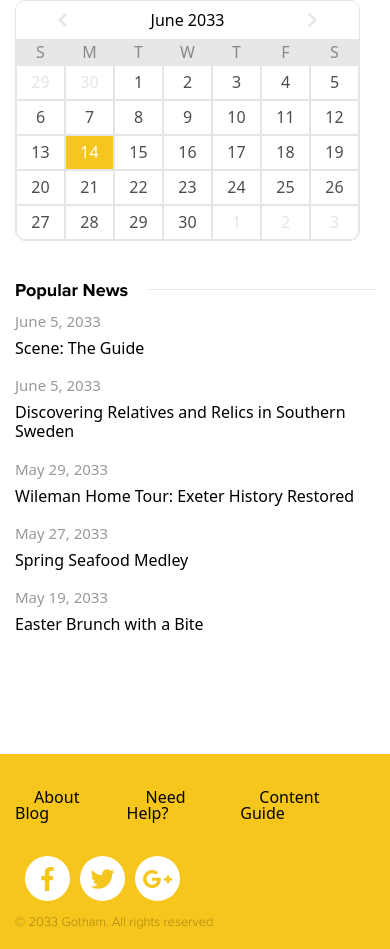
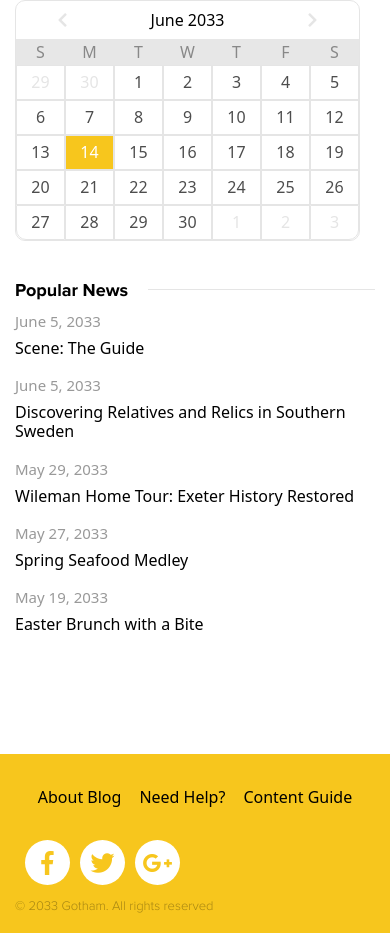
Before and after one commit to GauravMaheshTejwani/Gotham, a plain HTML site: page index.html in a window 390 px wide. Shown: the part 2616-3565 px from the top of the page. Drawn offline with Linux system fonts and the light colour scheme.

Commit message:
Made Website Responsive

```diff
--- a/css/style.css
+++ b/css/style.css
@@ -587,7 +587,7 @@ aside.right-sidebar{
         width: 100%;
     }
     .footer-nav a{
-        padding: 0 19px;
+        padding: 0 9px;
     }
     .page-footer>.wrapper>.footer-nav{
         width: 100%;
```
